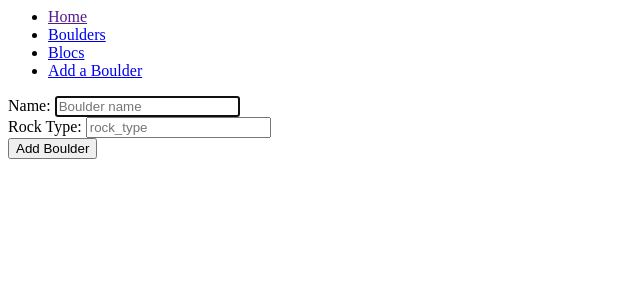
After one commit to AbiJays/Boulder_Logs, a Flask app: page /boulders/new in a window 1280 px wide. The commit adds this page. Shown: the top 300 px of the page, without its empty margins (0-640 px from the left). Run offline with Flask 2, Linux system fonts and the light colour scheme.

Commit message:
added boulder functionality

```diff
--- a/controllers/boulders_controller.py
+++ b/controllers/boulders_controller.py
@@ -5,7 +5,34 @@ import repositories.boulder_repository as boulder_repository
 
 boulders_blueprint = Blueprint("boulders", __name__)
 
+# INDEX
 @boulders_blueprint.route("/boulders")
 def boulders():
     boulders = boulder_repository.select_all()
     return render_template("boulders/index.html", all_boulders = boulders)
+
+# NEW
+@boulders_blueprint.route("/boulders/new", methods = ['GET'])
+def new_boulder():
+    return render_template("boulders/new.html")
+
+# CREATE
+@boulders_blueprint.route("/boulders", methods=['POST'])
+def create_boulder():
+    name = request.form["name"]
+    rock_type = request.form["rock_type"]
+    boulder = Boulder(name, rock_type)
+    boulder_repository.save(boulder)
+    return redirect("/boulders")
+
+# SHOW
+@boulders_blueprint.route("/boulders/<id>", methods= ['GET'])
+def show_boulder(id):
+    boulder = boulder_repository.select(id)
+    return render_template("boulders/show.html")
+
+# EDIT
+@boulders_blueprint.route("/boulders/<id>/edit", methods=['GET'])
+def edit_boulder(id):
+    boulder = boulder_repository.select(id)
+    return render_template("boulders/edit.html", boulder = boulder)
--- a/repositories/bloc_repository.py
+++ b/repositories/bloc_repository.py
@@ -47,3 +47,8 @@ def delete(id):
     sql = "DELETE FROM blocs WHERE id = %s"
     values = [id]
     run_sql(sql, values)
+
+def update(bloc):
+    sql = "UPDATE blocs SET (name, grade, wall_angle, boulder_id, completed) = (%s, %s, %s, %s, %s) WHERE id = %s"
+    values = [bloc.name, bloc.grade, bloc.wall_angle, bloc.boulder.id, bloc.completed, bloc.id]
+    run_sql(sql, values)
--- a/repositories/boulder_repository.py
+++ b/repositories/boulder_repository.py
@@ -40,3 +40,8 @@ def delete(id):
     sql = "DELETE FROM boulders WHERE id = %s"
     values = [id]
     run_sql(sql, values)
+
+def update(boulder):
+    sql = "UPDATE boulders SET (name, rock_type) = (%s, %s) WHERE id = %s"
+    values = [boulder.name, boulder.rock_type, boulder.id]
+    run_sql(sql, values)
--- a/templates/base.html
+++ b/templates/base.html
@@ -12,6 +12,7 @@
                 <li><a href="">Home</a></li>
                 <li><a href="/boulders">Boulders</a></li>
                 <li><a href="/blocs">Blocs</a></li>
+                <li><a href="/boulders/new">Add a Boulder</a></li>
 
             </ul>
         </nav>
--- /dev/null
+++ b/templates/boulders/new.html
@@ -0,0 +1,18 @@
+{% extends 'base.html' %}
+{% block content %}
+
+<form action="/boulders" method="post" >
+    <div>
+        <label for="name">Name:</label>
+        <input type="text" id="name" name="name" placeholder="Boulder name" required autofocus />
+    </div>
+
+    <div>
+        <label for="rock_type">Rock Type:</label>
+        <input type="text" id="rock_type" name="rock_type" placeholder="rock_type" required/>
+    </div>
+
+    <button type="submit">Add Boulder</button>
+</form>
+
+{% endblock content %}
```
Also changed, not shown: templates/boulders/edit.html (added, +15 -0 lines), templates/boulders/show.html (added, +11 -0 lines).
